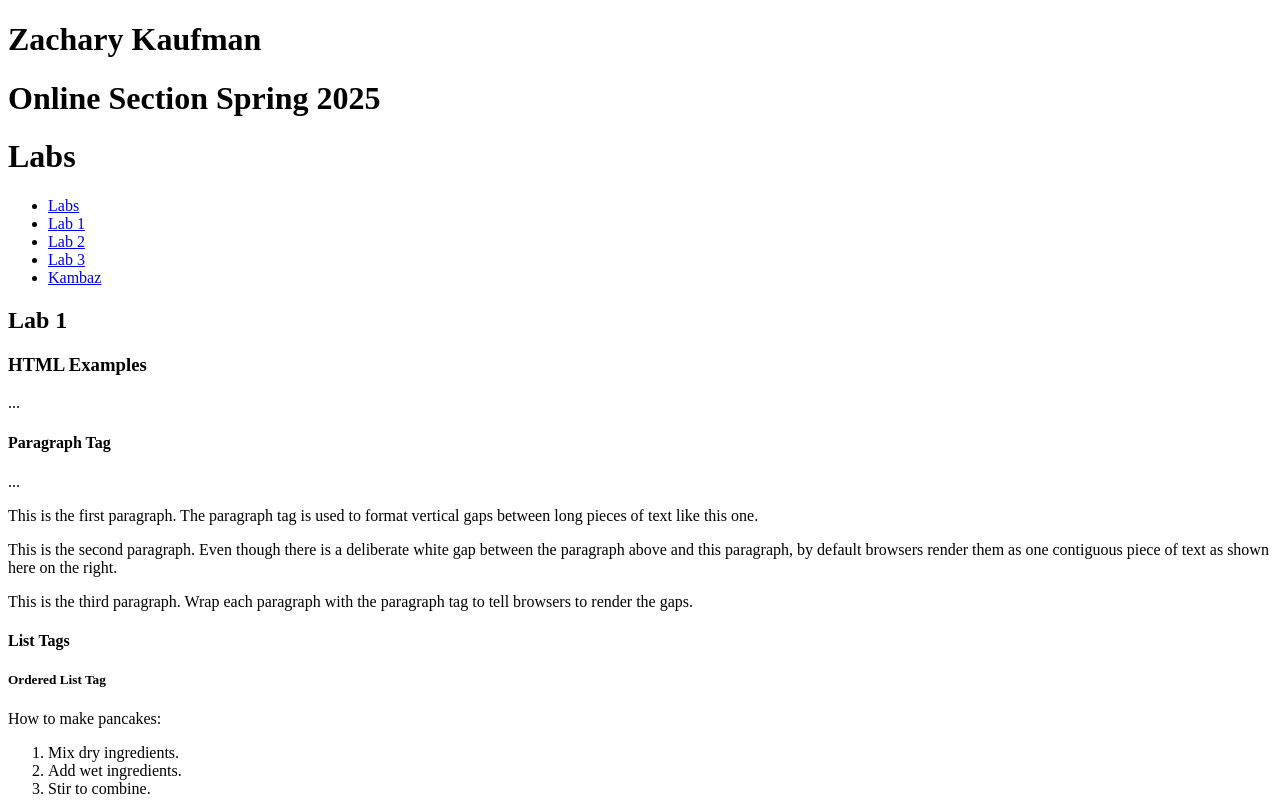
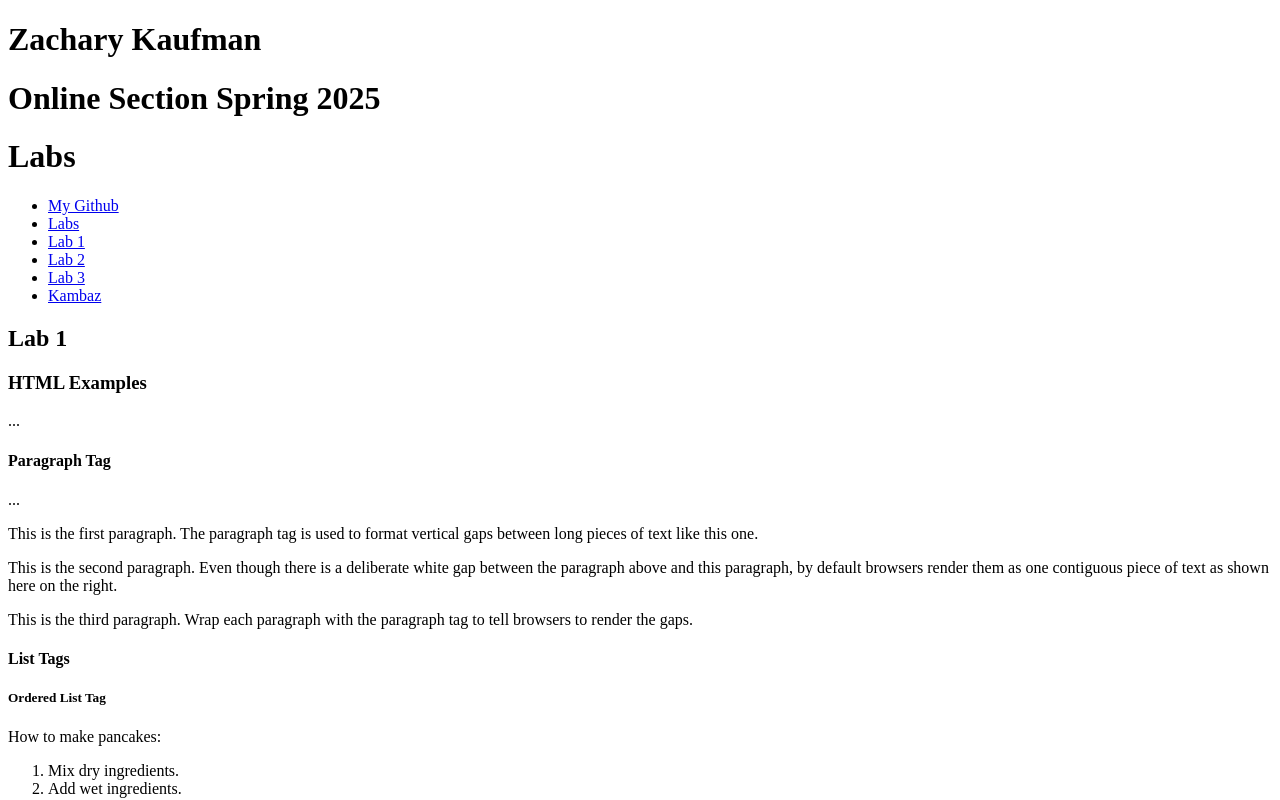
Before and after one commit to zachkaufman36/kanbas-react-web-app, a React (Vite) app: page /#/Labs/Lab1 in a window 1280 px wide. Shown: the top 800 px of the page. Built offline with nearby package versions, Linux system fonts and the light colour scheme.

Commit message:
Adjusted where the github link was

```diff
--- a/src/Labs/TOC.tsx
+++ b/src/Labs/TOC.tsx
@@ -2,6 +2,7 @@
 export default function TOC() {
     return (
     <ul>
+        <li><Link to="https://github.com/zachkaufman36/kanbas-react-web-app" id="wd-github">My Github</Link></li>
         <li><Link to="/Labs" id="wd-a">{" "}Labs{" "} </Link></li>
         <li><Link to="/Labs/Lab1" id="wd-a1">Lab 1</Link></li>
         <li><Link to="/Labs/Lab2" id="wd-a2">Lab 2</Link></li>
--- a/src/Labs/index.tsx
+++ b/src/Labs/index.tsx
@@ -17,6 +17,5 @@
         <Route path="Lab2" element={<Lab2 />}/>
         <Route path="Lab3" element={<Lab3 />}/>
       </Routes>
-      <a href="https://github.com/zachkaufman36/kanbas-react-web-app" id="wd-github">Link to My Github</a>
     </div>
 );}
```
